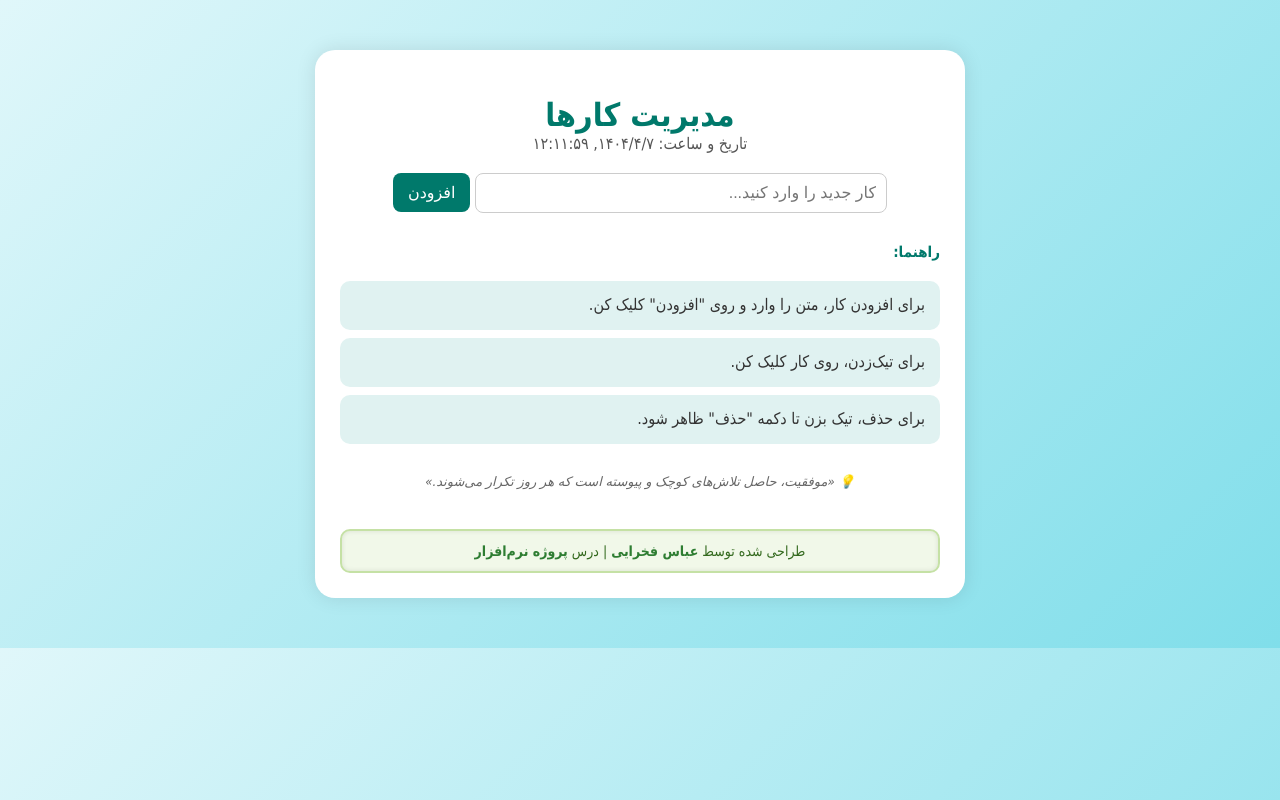
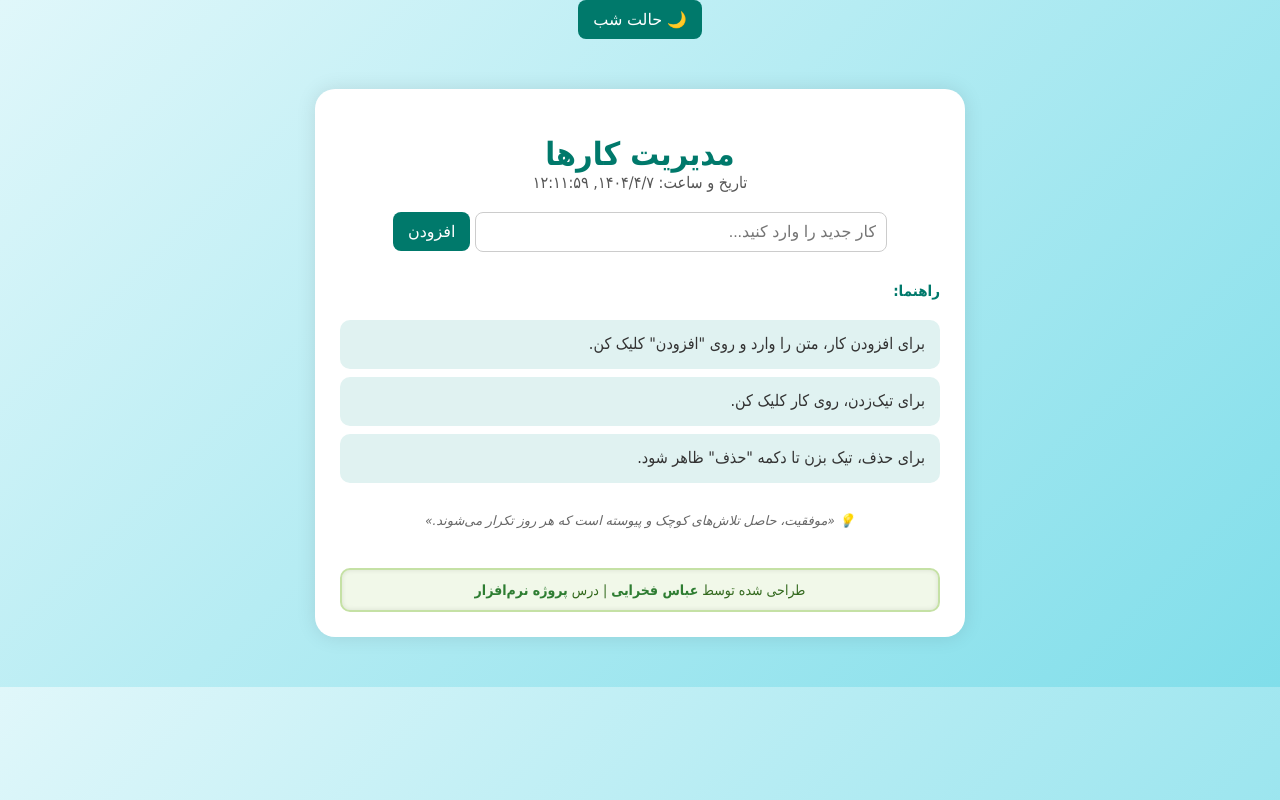
Before and after one commit to abbasTtBoy1235/ChelseaFanNoob, a plain HTML site: page index.html in a window 1280 px wide. Drawn offline with Linux system fonts and the light colour scheme.

Commit message:
Update index.html

```diff
--- a/index.html
+++ b/index.html
@@ -6,6 +6,9 @@
   <link rel="stylesheet" href="style.css">
 </head>
 <body>
+  <!-- دکمه تغییر تم -->
+  <button id="toggle-theme" class="theme-toggle">🌙 حالت شب</button>
+
   <div class="container">
     <h1>مدیریت کارها</h1>
     <p id="datetime" style="color: #555; margin-top: -10px; margin-bottom: 20px;"></p>
```
